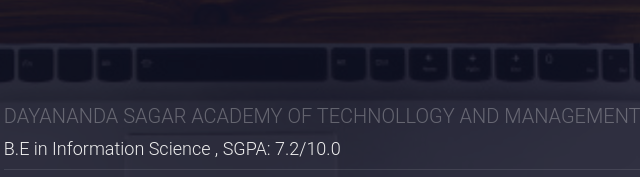
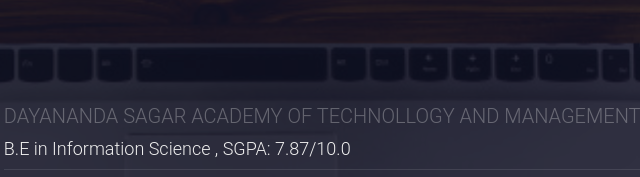
Before and after one commit to PratheekshaR/PratheekshaR.github.io, a website: page index.html in a window 1280 px wide. Shown: the part 4220-4397 px from the top of the page, 307-947 px from the left. Drawn offline with nearby package versions, Linux system fonts and the light colour scheme.

Commit message:
Update index.html

```diff
--- a/index.html
+++ b/index.html
@@ -215,7 +215,7 @@
                     <p>
                         B.E in Information Science
                         ,
-                        SGPA: 7.2/10.0
+                        SGPA: 7.87/10.0
                     </p>
                 </li>
                 <li class="date" data-date="2015 - 2017">
```
